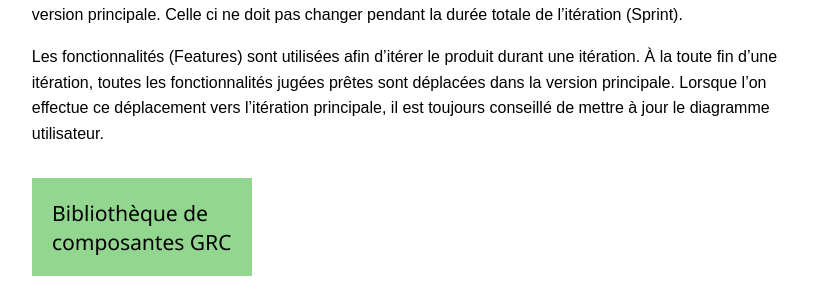
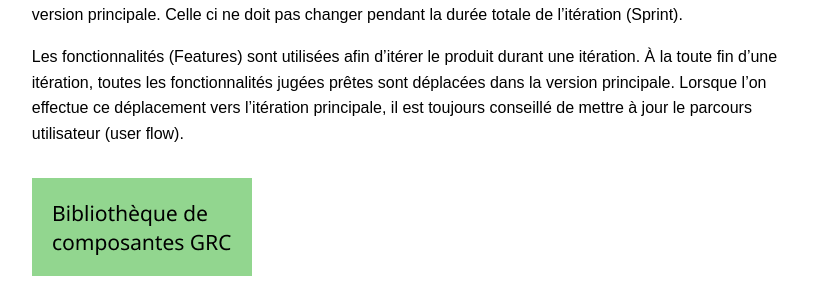
Before and after one commit to cds-snc/rcmp-report-a-cybercrime-alpha-documentation, a Jekyll site: the page built from _pages/fr/processus-de-conception.md, in a window 1280 px wide and 900 px high, scrolled down 481 px. Shown: the part 212-503 px from the top of the window, without its empty margins (411-1244 px from the left). Built offline with Jekyll 4.4.1, drawn with Linux system fonts in a browser that asks for light colours; a script that is not in the unit is left out.

Commit message:
Update Documentation - FR “processus-de-conception”

```diff
--- a/_pages/fr/processus-de-conception.md
+++ b/_pages/fr/processus-de-conception.md
@@ -18,7 +18,7 @@ Dans Figma, la bibliothèque locale de composantes est utilisée pour assembler
 
 La référence, utilisée par les développeurs afin d'intégrer les nouvelles fonctionnalités, est située dans la version principale. Celle ci ne doit pas changer pendant la durée totale de l'itération (Sprint).
 
-Les fonctionnalités (Features) sont utilisées afin d'itérer le produit durant une itération. À la toute fin d'une itération, toutes les fonctionnalités jugées prêtes sont déplacées dans la version principale. Lorsque l'on effectue ce déplacement vers l'itération principale, il est toujours conseillé de mettre à jour le diagramme utilisateur.
+Les fonctionnalités (Features) sont utilisées afin d'itérer le produit durant une itération. À la toute fin d'une itération, toutes les fonctionnalités jugées prêtes sont déplacées dans la version principale. Lorsque l'on effectue ce déplacement vers l'itération principale, il est toujours conseillé de mettre à jour le parcours utilisateur (user flow).
 
 ![Diagramme montrant que la bibliothèque de composantes Figma est une dépendance de la version principale, et que les version archivées proviennent de la version principale de l'itération actuelle.](/assets/img/figma-structure-fr.png "Structure des fichiers Figma")
 
```
